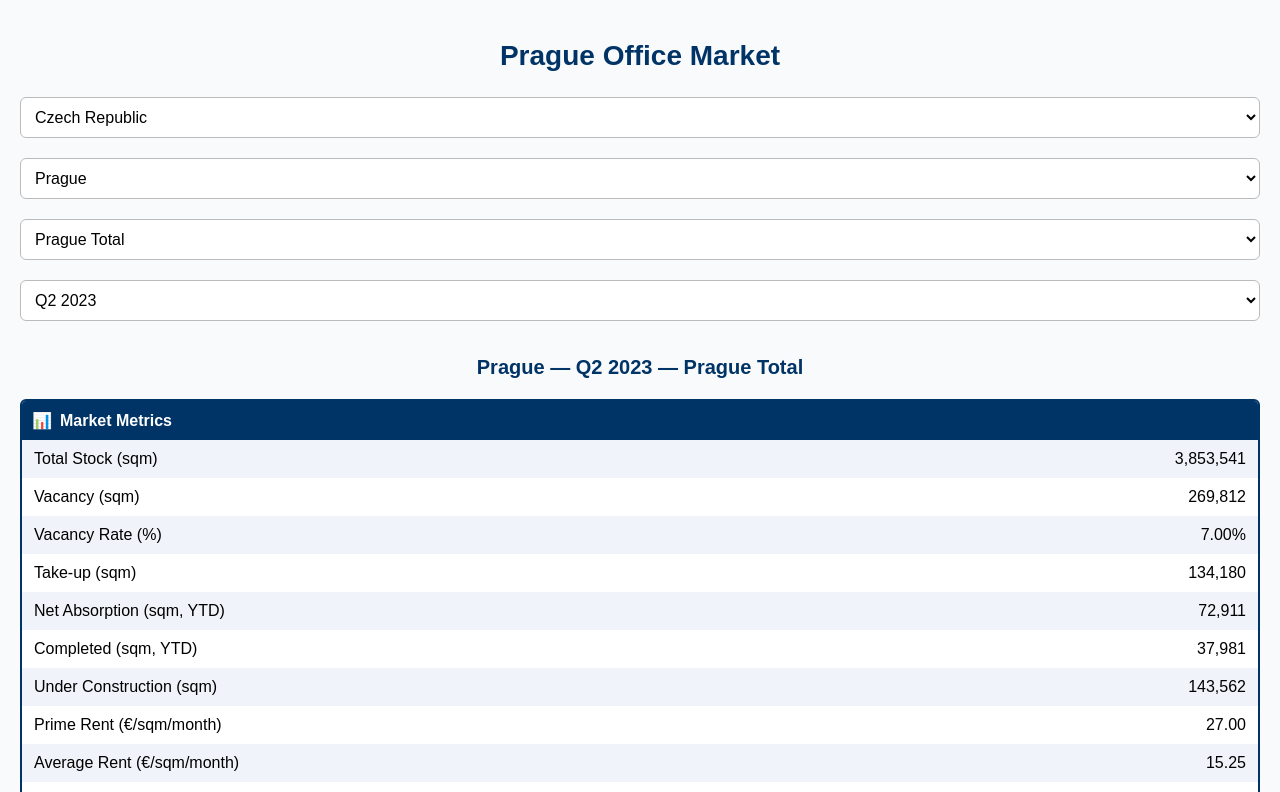
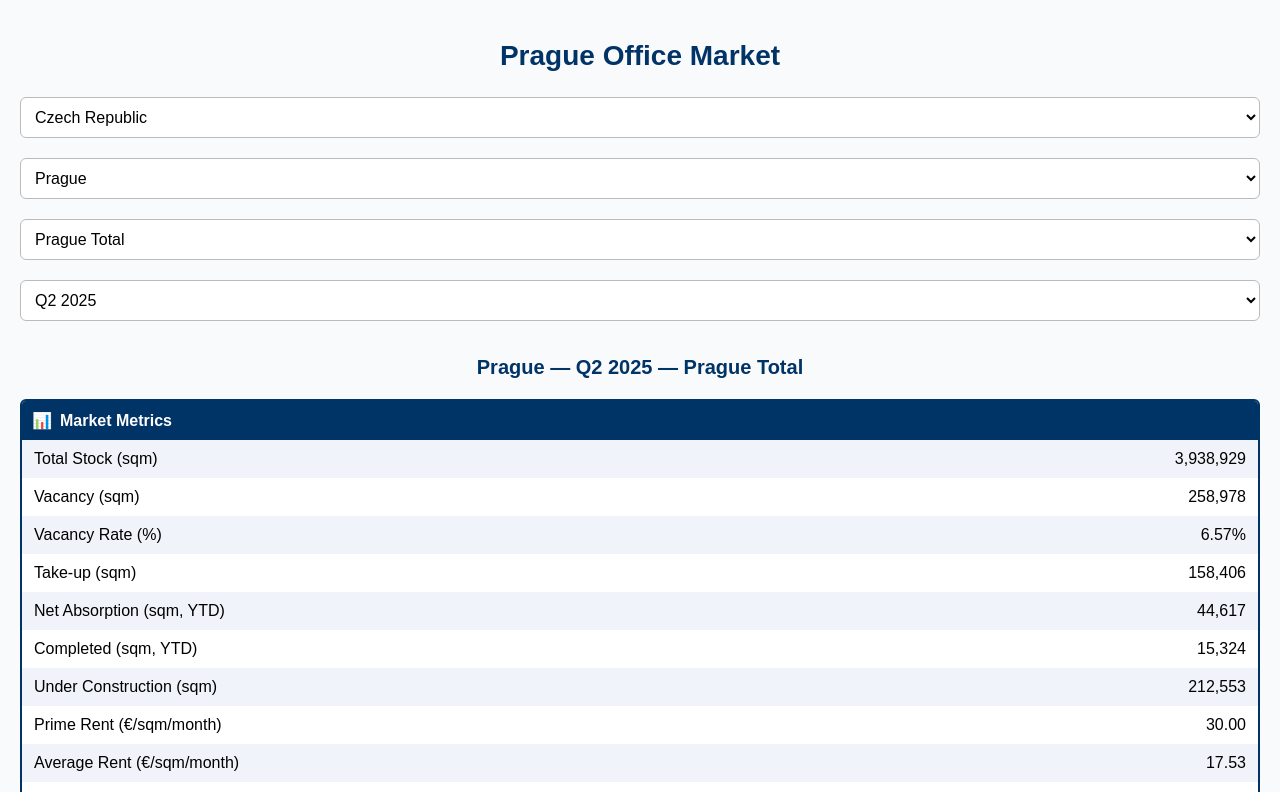
Before and after one commit to Musicandy13/market-data-cee-map, a React (Vite) app: page / in a window 1280 px wide. Shown: the top 792 px of the page. Built offline with nearby package versions, Linux system fonts and the light colour scheme.

Commit message:
Update DataExplorer.jsx

```diff
--- a/src/DataExplorer.jsx
+++ b/src/DataExplorer.jsx
@@ -12,27 +12,24 @@ import {
 } from "recharts";
 import "./App.css";
 
-/* ===== Helpers (keep first-block semantics) ===== */
+/* ===== Helpers ===== */
 function fmtNumber(n) {
   if (n === null || n === undefined || n === "" || Number.isNaN(n)) return "–";
   const v = Number(n);
   if (Math.abs(v) >= 1000) return v.toLocaleString(undefined, { maximumFractionDigits: 0 });
   return v.toLocaleString(undefined, { maximumFractionDigits: 2 });
 }
-
 function fmtMoney(n) {
   if (n === null || n === undefined || n === "" || Number.isNaN(n)) return "–";
   const v = Number(n);
   return v.toLocaleString(undefined, { minimumFractionDigits: 2, maximumFractionDigits: 2 });
 }
-
 function fmtPercent(n) {
   if (n === null || n === undefined || n === "" || Number.isNaN(n)) return "–";
   const v = Number(n);
   if (Math.abs(v) <= 1) return (v * 100).toFixed(2) + "%";
   return v.toFixed(2) + "%";
 }
-
 function coerceNumber(v) {
   if (v === null || v === undefined) return null;
   if (typeof v === "number") return v;
@@ -44,7 +41,6 @@ function coerceNumber(v) {
   const num = parseFloat(s);
   return Number.isNaN(num) ? null : num;
 }
-
 function Row({ label, value }) {
   return (
     <div className="row">
@@ -54,21 +50,22 @@ function Row({ label, value }) {
   );
 }
 
-/* ===== Build historical series (safe reads) ===== */
+/* ===== Quarter sorting helper ===== */
+const sortPeriodsAsc = (a, b) => {
+  const [qa, ya] = a.split(" ");
+  const [qb, yb] = b.split(" ");
+  if (ya !== yb) return Number(ya) - Number(yb);
+  return Number(qa.replace("Q", "")) - Number(qb.replace("Q", ""));
+};
+
+/* ===== Build historical series (chronological for charts) ===== */
 function buildTrendSeries(raw, country, city, submarket, metric) {
   const cityNode = raw?.countries?.[country]?.cities?.[city];
   if (!cityNode?.periods) return [];
   const periods = Object.keys(cityNode.periods);
 
-  const sortPeriods = (a, b) => {
-    const [qa, ya] = a.split(" ");
-    const [qb, yb] = b.split(" ");
-    if (ya !== yb) return Number(ya) - Number(yb);
-    return Number(qa.replace("Q", "")) - Number(qb.replace("Q", ""));
-  };
-
   const out = [];
-  for (const p of periods.sort(sortPeriods)) {
+  for (const p of periods.sort(sortPeriodsAsc)) {
     const cityData = cityNode.periods?.[p];
     if (!cityData) continue;
 
@@ -89,7 +86,7 @@ function buildTrendSeries(raw, country, city, submarket, metric) {
   return out;
 }
 
-/* ===== Clean single-series tooltip for Trend chart ===== */
+/* ===== Tooltip for Trend chart ===== */
 const SingleTooltip = ({ active, payload, label, metric }) => {
   if (!active || !payload || !payload.length) return null;
   const val = payload[0]?.value;
@@ -111,7 +108,7 @@ const SingleTooltip = ({ active, payload, label, metric }) => {
   );
 };
 
-/* ===== Trend chart (bars + faint line) ===== */
+/* ===== Trend chart ===== */
 function BarTrendChart({ data, metric }) {
   if (!data || data.length === 0) return <div style={{ marginTop: 10 }}>No data for this metric.</div>;
 
@@ -134,7 +131,12 @@ function BarTrendChart({ data, metric }) {
         <Tooltip content={<SingleTooltip metric={metric} />} />
         <Line type="monotone" dataKey="value" stroke="#999" strokeDasharray="4 4" dot={{ r: 3, fill: "#666" }} />
         <Bar dataKey="value" fill="#003366" radius={[4, 4, 0, 0]}>
-          <LabelList dataKey="value" position="top" formatter={(v) => formatValue(v)} style={{ fill: "#003366", fontSize: "12px" }} />
+          <LabelList
+            dataKey="value"
+            position="top"
+            formatter={(v) => formatValue(v)}
+            style={{ fill: "#003366", fontSize: "12px" }}
+          />
         </Bar>
       </ComposedChart>
     </ResponsiveContainer>
@@ -148,7 +150,7 @@ function ComparisonBlock({ raw, baseCountry, baseCity, baseSubmarket }) {
   const [submarket2, setSubmarket2] = useState("");
   const [metric, setMetric] = useState("primeRentEurSqmMonth");
 
-  // Initialize comparison with the first available triplet from JSON
+  // Initialize comparison
   useEffect(() => {
     if (!raw?.countries) return;
     const cList = Object.keys(raw.countries);
@@ -157,7 +159,7 @@ function ComparisonBlock({ raw, baseCountry, baseCity, baseSubmarket }) {
     const firstC = cList[0];
     const cities = Object.keys(raw.countries[firstC]?.cities || {});
     const firstCity = cities[0] || "";
-    const periods = Object.keys(raw.countries[firstC]?.cities?.[firstCity]?.periods || {});
+    const periods = Object.keys(raw.countries[firstC]?.cities?.[firstCity]?.periods || {}).sort(sortPeriodsAsc);
     const firstPeriod = periods[0] || "";
     const subs =
       (firstPeriod &&
@@ -171,7 +173,7 @@ function ComparisonBlock({ raw, baseCountry, baseCity, baseSubmarket }) {
     setSubmarket2((prev) => prev || subs[0] || "");
   }, [raw]);
 
-  // When country2 changes → reset city2 & submarket2 sensibly
+  // When country2 changes → reset city2
   useEffect(() => {
     if (!country2) return;
     const cities = Object.keys(raw?.countries?.[country2]?.cities || {});
@@ -186,7 +188,7 @@ function ComparisonBlock({ raw, baseCountry, baseCity, baseSubmarket }) {
   // When city2 changes → reset submarket2
   useEffect(() => {
     if (!country2 || !city2) return;
-    const periods = Object.keys(raw?.countries?.[country2]?.cities?.[city2]?.periods || {});
+    const periods = Object.keys(raw?.countries?.[country2]?.cities?.[city2]?.periods || {}).sort(sortPeriodsAsc);
     const firstPeriod = periods[0] || "";
     const subs = Object.keys(
       raw?.countries?.[country2]?.cities?.[city2]?.periods?.[firstPeriod]?.subMarkets || {}
@@ -203,7 +205,7 @@ function ComparisonBlock({ raw, baseCountry, baseCity, baseSubmarket }) {
   const countries = Object.keys(raw.countries);
   const cities2 = country2 ? Object.keys(raw?.countries?.[country2]?.cities || {}) : [];
   const submarkets2 = (() => {
-    const firstPeriodKey = Object.keys(raw?.countries?.[country2]?.cities?.[city2]?.periods || {})[0];
+    const firstPeriodKey = Object.keys(raw?.countries?.[country2]?.cities?.[city2]?.periods || {}).sort(sortPeriodsAsc)[0];
     if (!firstPeriodKey) return [];
     return Object.keys(
       raw?.countries?.[country2]?.cities?.[city2]?.periods?.[firstPeriodKey]?.subMarkets || {}
@@ -214,18 +216,12 @@ function ComparisonBlock({ raw, baseCountry, baseCity, baseSubmarket }) {
   let compData = buildTrendSeries(raw, country2, city2, submarket2, metric);
   if (compData.length === 0) compData = buildTrendSeries(raw, country2, city2, "", metric);
 
-  // For tooltip labels
   const seriesNameBase = baseCity + (baseSubmarket ? " — " + baseSubmarket : "");
   const seriesNameComp = city2 + (submarket2 ? " — " + submarket2 : "");
 
   const allPeriods = Array.from(
     new Set([...baseData.map((d) => d.period), ...compData.map((d) => d.period)])
-  ).sort((a, b) => {
-    const [qa, ya] = a.split(" ");
-    const [qb, yb] = b.split(" ");
-    if (ya !== yb) return Number(ya) - Number(yb);
-    return Number(qa.replace("Q", "")) - Number(qb.replace("Q", ""));
-  });
+  ).sort(sortPeriodsAsc);
 
   const merged = allPeriods.map((p) => ({
     period: p,
@@ -358,7 +354,7 @@ export default function DataExplorerApp() {
   const [period, setPeriod] = useState("");
   const [selectedMetric, setSelectedMetric] = useState("primeRentEurSqmMonth");
 
-  // initial load
+  // initial load → default to LATEST period
   useEffect(() => {
     setLoading(true);
     fetch("/market_data.json")
@@ -376,15 +372,17 @@ export default function DataExplorerApp() {
         const firstCountry = countries[0];
         const cities = Object.keys(json?.countries?.[firstCountry]?.cities || {});
         const firstCity = cities[0] || "";
-        const periods = Object.keys(json?.countries?.[firstCountry]?.cities?.[firstCity]?.periods || {});
-        const firstPeriod = periods[0] || "";
+        const periodsAsc = Object.keys(json?.countries?.[firstCountry]?.cities?.[firstCity]?.periods || {}).sort(
+          sortPeriodsAsc
+        );
+        const latestPeriod = periodsAsc[periodsAsc.length - 1] || "";
         const subs = Object.keys(
-          json?.countries?.[firstCountry]?.cities?.[firstCity]?.periods?.[firstPeriod]?.subMarkets || {}
+          json?.countries?.[firstCountry]?.cities?.[firstCity]?.periods?.[latestPeriod]?.subMarkets || {}
         );
 
         setCountry(firstCountry);
         setCity(firstCity);
-        setPeriod(firstPeriod);
+        setPeriod(latestPeriod);
         setSubmarket(subs[0] || "");
         setLoading(false);
       })
@@ -396,9 +394,14 @@ export default function DataExplorerApp() {
 
   const countries = Object.keys(raw?.countries || {});
   const cities = country ? Object.keys(raw?.countries?.[country]?.cities || {}) : [];
-  const periods = city ? Object.keys(raw?.countries?.[country]?.cities?.[city]?.periods || {}) : [];
 
-  // keep selections valid when parents change
+  // Build sorted period lists for the FIRST BLOCK
+  const periodsAsc = city
+    ? Object.keys(raw?.countries?.[country]?.cities?.[city]?.periods || {}).sort(sortPeriodsAsc)
+    : [];
+  const periodsDesc = [...periodsAsc].reverse(); // newest → oldest
+
+  // keep selections valid when parents change (default to latest)
   useEffect(() => {
     if (!raw) return;
     if (!countries.includes(country) && countries.length) setCountry(countries[0]);
@@ -410,11 +413,13 @@ export default function DataExplorerApp() {
   }, [country, raw]); // eslint-disable-line
 
   useEffect(() => {
-    const periodList = Object.keys(raw?.countries?.[country]?.cities?.[city]?.periods || []);
-    if (period && !periodList.includes(period)) setPeriod(periodList[0] || "");
-    const firstPeriod = periodList[0] || "";
+    const periodListAsc = Object.keys(raw?.countries?.[country]?.cities?.[city]?.periods || {}).sort(sortPeriodsAsc);
+    if (period && !periodListAsc.includes(period)) {
+      setPeriod(periodListAsc[periodListAsc.length - 1] || ""); // latest
+    }
+    const latest = periodListAsc[periodListAsc.length - 1] || "";
     const subs = Object.keys(
-      raw?.countries?.[country]?.cities?.[city]?.periods?.[firstPeriod]?.subMarkets || {}
+      raw?.countries?.[country]?.cities?.[city]?.periods?.[latest]?.subMarkets || {}
     );
     if (submarket && subs.length && !subs.includes(submarket)) setSubmarket(subs[0]);
   }, [country, city, raw]); // eslint-disable-line
@@ -468,11 +473,13 @@ export default function DataExplorerApp() {
             const nextCities = Object.keys(raw?.countries?.[c]?.cities || {});
             const nextCity = nextCities[0] || "";
             setCity(nextCity);
-            const nextPeriods = Object.keys(raw?.countries?.[c]?.cities?.[nextCity]?.periods || {});
-            const nextPeriod = nextPeriods[0] || "";
-            setPeriod(nextPeriod);
+            const nextPeriodsAsc = Object.keys(raw?.countries?.[c]?.cities?.[nextCity]?.periods || {}).sort(
+              sortPeriodsAsc
+            );
+            const nextLatest = nextPeriodsAsc[nextPeriodsAsc.length - 1] || "";
+            setPeriod(nextLatest);
             const nextSubs = Object.keys(
-              raw?.countries?.[c]?.cities?.[nextCity]?.periods?.[nextPeriod]?.subMarkets || {}
+              raw?.countries?.[c]?.cities?.[nextCity]?.periods?.[nextLatest]?.subMarkets || {}
             );
             setSubmarket(nextSubs[0] || "");
           }}
@@ -489,11 +496,13 @@ export default function DataExplorerApp() {
           onChange={(e) => {
             const cityVal = e.target.value;
             setCity(cityVal);
-            const nextPeriods = Object.keys(raw?.countries?.[country]?.cities?.[cityVal]?.periods || {});
-            const nextPeriod = nextPeriods[0] || "";
-            setPeriod(nextPeriod);
+            const nextPeriodsAsc = Object.keys(raw?.countries?.[country]?.cities?.[cityVal]?.periods || {}).sort(
+              sortPeriodsAsc
+            );
+            const nextLatest = nextPeriodsAsc[nextPeriodsAsc.length - 1] || "";
+            setPeriod(nextLatest);
             const nextSubs = Object.keys(
-              raw?.countries?.[country]?.cities?.[cityVal]?.periods?.[nextPeriod]?.subMarkets || {}
+              raw?.countries?.[country]?.cities?.[cityVal]?.periods?.[nextLatest]?.subMarkets || {}
             );
             setSubmarket(nextSubs[0] || "");
           }}
@@ -513,8 +522,9 @@ export default function DataExplorerApp() {
           ))}
         </select>
 
+        {/* Periods NEWEST → OLDEST */}
         <select value={period} onChange={(e) => setPeriod(e.target.value)}>
-          {periods.map((p) => (
+          {periodsDesc.map((p) => (
             <option key={p} value={p}>
               {p}
             </option>
@@ -526,7 +536,7 @@ export default function DataExplorerApp() {
         {city} — {period} — {submarket || "City total"}
       </h2>
 
-      {/* ---- Market Metrics (first block kept) ---- */}
+      {/* ---- Market Metrics ---- */}
       <div className="section-box">
         <div className="section-header">
           <span>📊</span> Market Metrics
@@ -562,7 +572,7 @@ export default function DataExplorerApp() {
         />
       </div>
 
-      {/* ---- Leasing (first block kept) ---- */}
+      {/* ---- Leasing ---- */}
       <div className="section-box">
         <div className="section-header">
           <span>📝</span> Leasing Conditions
```
